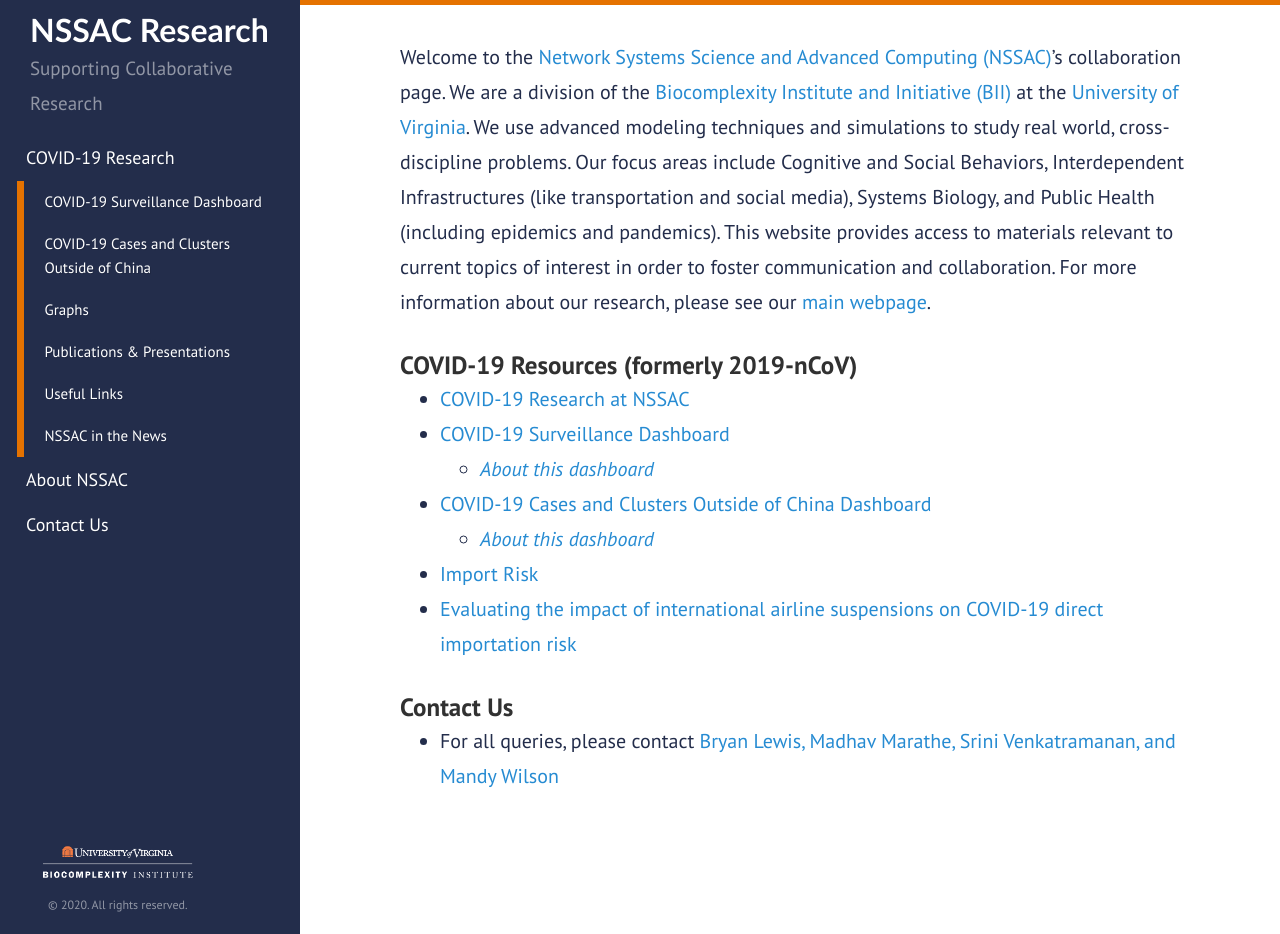
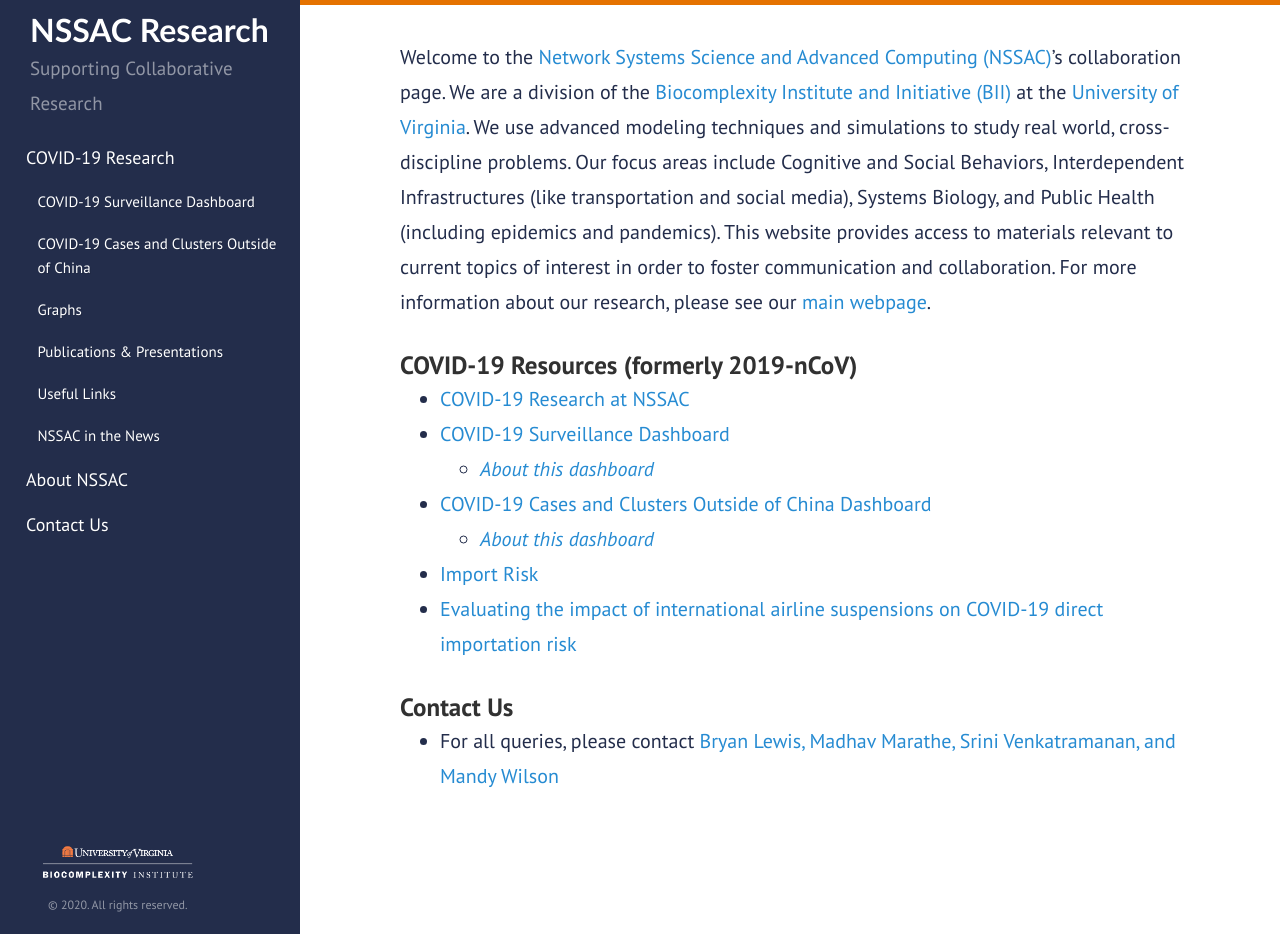
Before and after one commit to mehta-gaurav/mehta-gaurav.github.io, a Jekyll site: the page built from index.md, in a window 1280 px wide and 934 px high. Built offline with Jekyll 4.4.1, drawn with Linux system fonts in a browser that asks for light colours.

Commit message:
Update layout.css

```diff
--- a/public/css/layout.css
+++ b/public/css/layout.css
@@ -214,7 +214,6 @@
         z-index: 3000;
 /*         border-bottom: 0.4px groove rgba(255,255,255,.5); */
         font-size: 15px;
-         border-left: 7px solid #E57200 !important;
          padding-left: 13px !important;
     }
 
```
